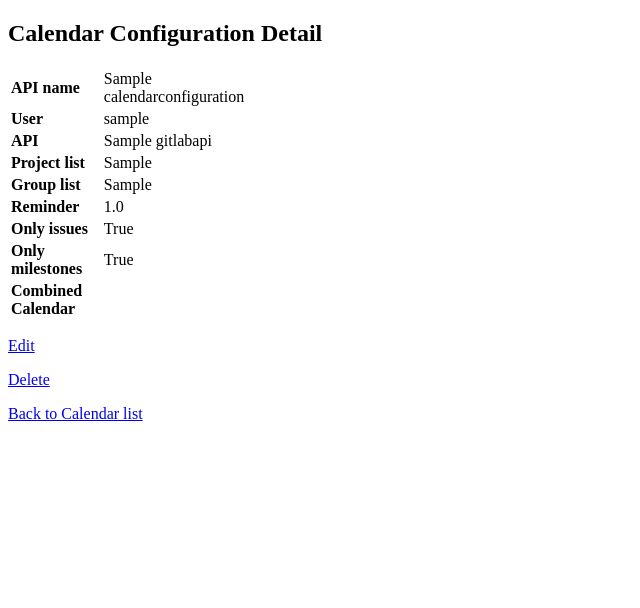
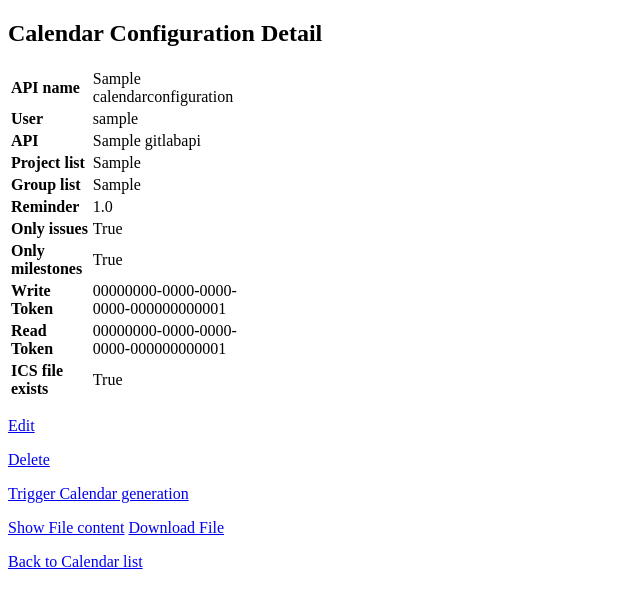
Before and after one commit to DLR-SC/GitLab-Calendar-Webservice, a Django app: page /calendar/1/ in a window 1280 px wide. Shown: the top 608 px of the page, without its empty margins (0-640 px from the left). Run offline with Django 3.2, Linux system fonts and the light colour scheme; a user stored in the database is signed in; tables that the repository leaves empty hold one stand-in row (values such as "Sample post").

Commit message:
Adapted html files

```diff
--- a/gitcalendar_webservice/core/templates/calendar_detail.html
+++ b/gitcalendar_webservice/core/templates/calendar_detail.html
@@ -37,12 +37,25 @@
         <td>{{ object.only_milestones }}</td>
     </tr>
     <tr>
-        <th style="text-align:left">Combined Calendar</th>
-        <td>{{ object.combined }}</td>
+        <th style="text-align:left">Write Token</th>
+        <td>{{ object.write_token }}</td>
+    </tr>
+    <tr>
+        <th style="text-align:left">Read Token</th>
+        <td>{{ object.read_token }}</td>
+    </tr>
+    <tr>
+        <th style="text-align:left">ICS file exists</th>
+        <td>{{ object.file_exists }}</td>
     </tr>
     </table>
 
     <p><a href="{% url 'core:calendar.update' object.pk %}"> Edit</a></p>
     <p><a href="{% url 'core:calendar.delete' object.pk %}"> Delete</a></p>
-     <p><a href="{% url 'core:calendar.list' %}">Back to Calendar list </a></p>
+    <p><a href="{% url 'core:ics.generate' object.write_token %}">Trigger Calendar generation</a> </p>
+    {% if object.file_exists %}
+        <a href="{% url 'core:ics.show' object.read_token object.config_name %}.ics">Show File content</a>
+        <a href="../{{ object.read_token }}/{{ object.config_name }}.ics">Download File</a>
+    {% endif %}
+    <p><a href="{% url 'core:calendar.list' %}">Back to Calendar list </a></p>
 {% endblock %}
```
Also changed, not shown: gitcalendar_webservice/core/templates/400.html (added, +11 -0 lines), gitcalendar_webservice/core/templates/calendar_list.html (+7 -1 lines).
